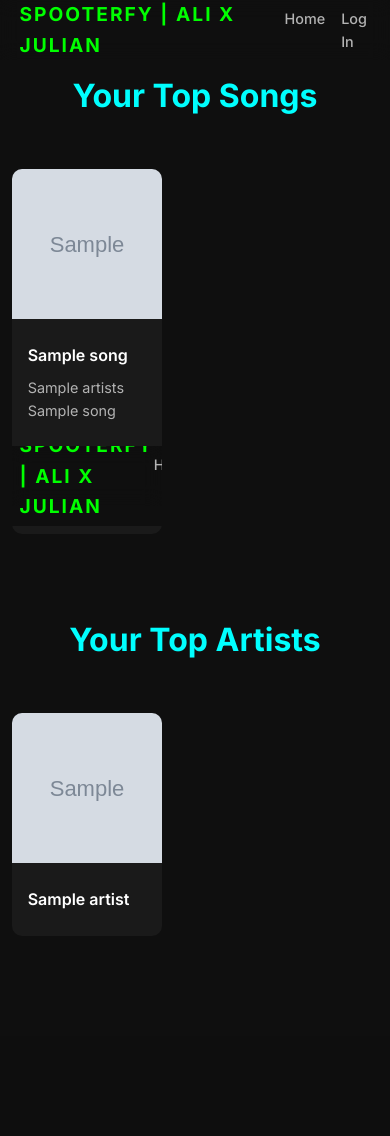
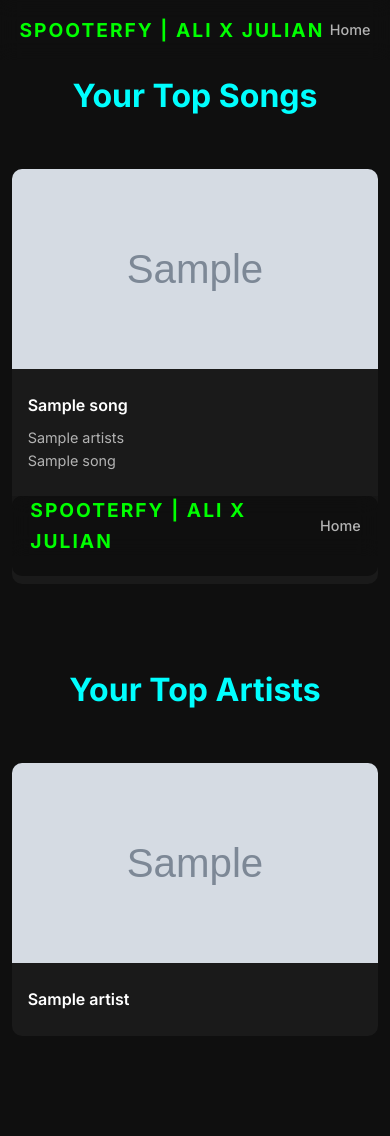
Before and after one commit to JulianCruzet/Spotify-Song-Recommender, a Flask app: template templates/top.html in a window 390 px wide. Before the commit the page ends 909 px from the top, so only its background shows below. Run offline with Flask 3, Linux system fonts and the light colour scheme; the template is opened without the code that fills it: most values are stand-ins (such as "Sample title", 1, 10 or a date in 2020); grey boxes marked "Sample" are stand-in pictures.

Commit message:
fixed scroll on embed

```diff
--- a/static/top.css
+++ b/static/top.css
@@ -99,7 +99,7 @@
 
 .song-item, .artist-item {
     flex: 0 0 auto;
-    width: 200px;
+    width: 300px; /* Increase the width to accommodate the Spotify embed */
     background: var(--bg-secondary);
     border-radius: 10px;
     overflow: hidden;
@@ -133,11 +133,18 @@
     color: var(--text-secondary);
 }
 
+.spotify-container {
+    width: 100%;
+    overflow: hidden; /* Prevent overflow */
+}
+
 .spotify-embed {
     width: 100%;
-    height: 80px;
+    height: 80px; /* Ensure this matches the height in rec.css */
     border: none;
     margin-top: 0.5rem;
+    border-radius: 10px; /* Optional: Add border-radius for consistency */
+    overflow: hidden; /* Ensure no overflow */
 }
 
 @media (max-width: 768px) {
@@ -150,10 +157,6 @@
     }
 
     .song-item, .artist-item {
-      width: 150px;
-    }
-
-    .song-image, .artist-image {
-      height: 150px;
+        width: 100%; /* Ensure full width on smaller screens */
     }
 }
--- a/templates/top.html
+++ b/templates/top.html
@@ -9,10 +9,9 @@
 </head>
 <body>
     <header class="header">
-        <a href="#" class="logo">Spooterfy | Ali X Julian</a>
+        <a href="home" class="logo">Spooterfy | Ali X Julian</a>
         <nav class="navbar">
             <a href="{{ url_for('home') }}">Home</a>
-            <a href="{{ url_for('login') }}">Log In</a>
         </nav>
     </header>
 
@@ -27,6 +26,7 @@
                     <p class="song-artist">{{ song.artists }}</p>
                     <p class="song-album">{{ song.album_name }}</p>
                 </div>
+
                 <iframe src="{{ song.spotify_embed_url }}" class="spotify-embed" allowtransparency="true" allow="encrypted-media"></iframe>
             </div>
             {% endfor %}
--- a/topsongartist.py
+++ b/topsongartist.py
@@ -1,7 +1,7 @@
 import spotipy
 
 # Function to fetch user's top songs
-def get_users_top_songs(access_token, limit=5):
+def get_users_top_songs(access_token, limit=10):
     sp = spotipy.Spotify(auth=access_token)
     results = sp.current_user_top_tracks(limit=limit)
     top_songs = []
```
Lines whose indentation alone changed are shown as unchanged.
